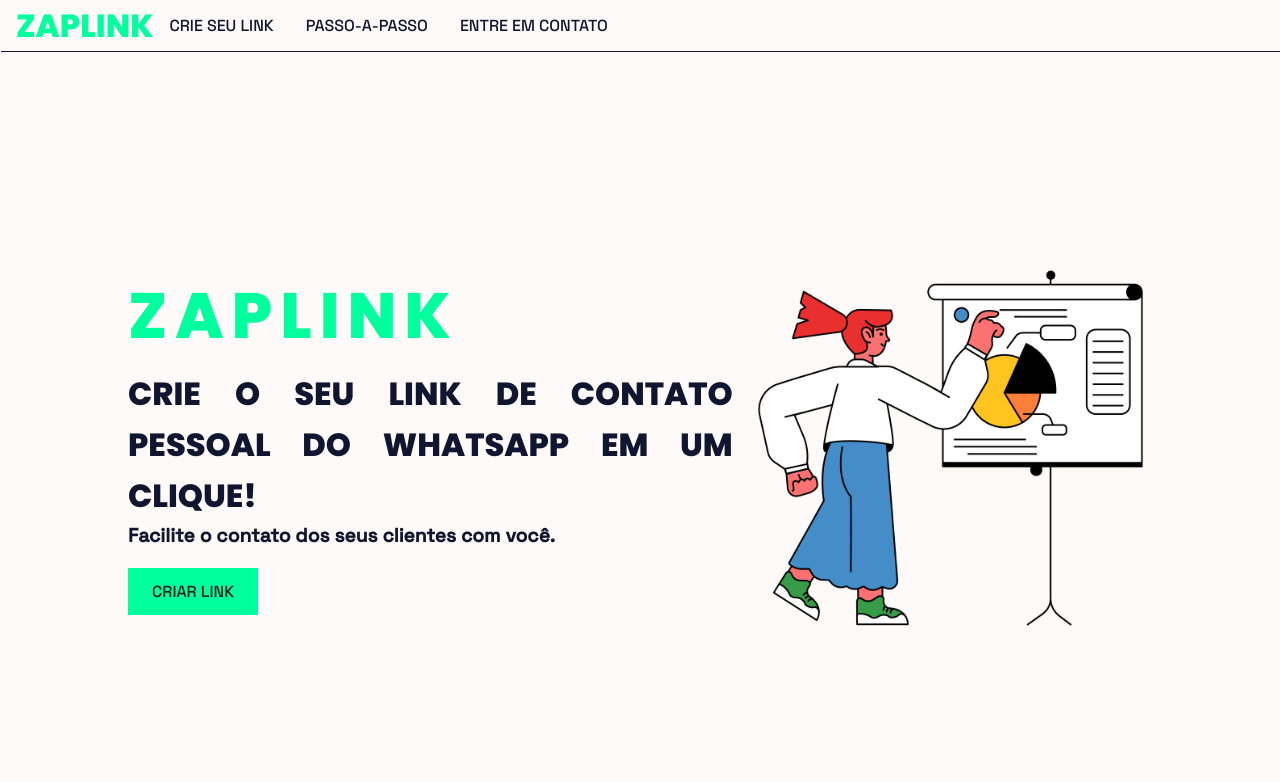
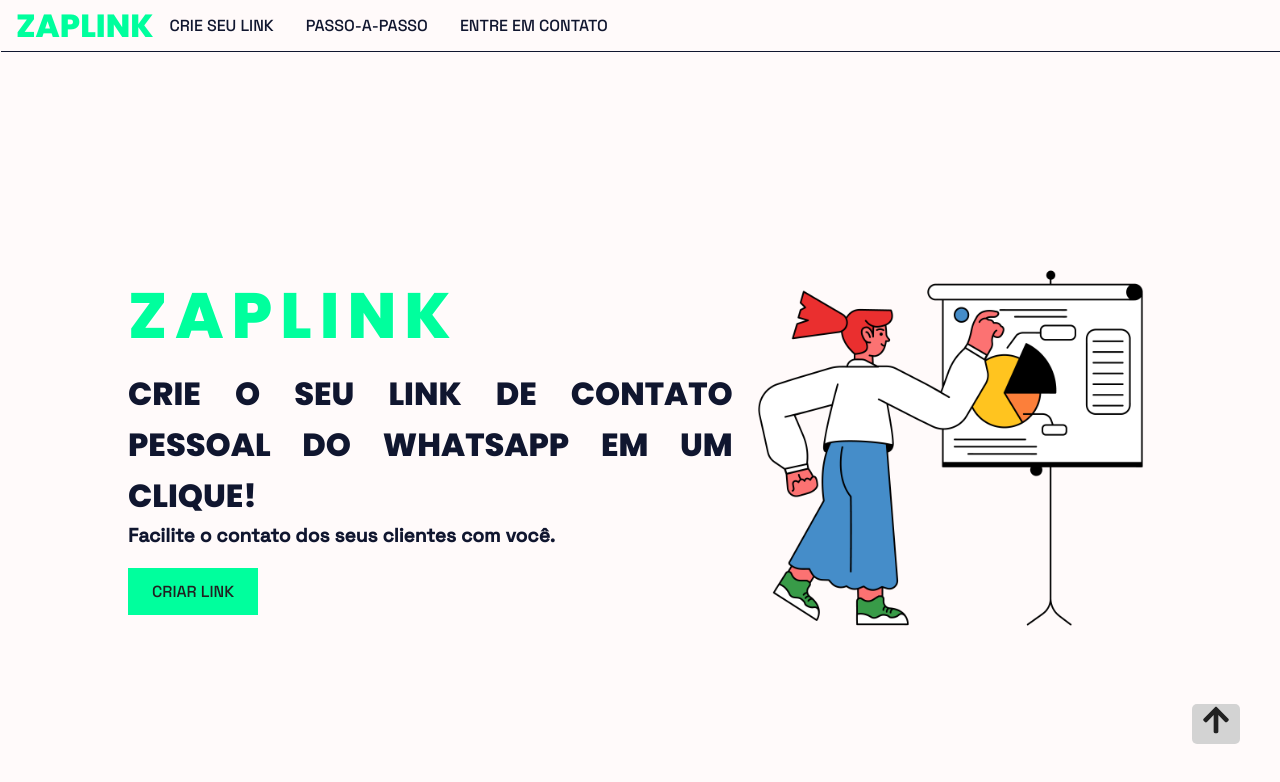
Before and after one commit to KennedyBarreto/zaplink, a React (Create React App) app: page / in a window 1280 px wide. Shown: the top 782 px of the page. Built offline with nearby package versions, Linux system fonts and the light colour scheme.

Commit message:
feat: add botão scroll-to-top & detalhes css

```diff
--- a/public/index.html
+++ b/public/index.html
@@ -6,7 +6,7 @@
     <meta name="theme-color" content="#000000" />
     <meta
       name="description"
-      content="Criador de links para whatsapp"
+      content="Criador de links de contato para whatsapp"
     />
     <!-- Google Fonts -->
     <link rel="preconnect" href="https://fonts.googleapis.com">
@@ -17,7 +17,7 @@
     <!-- Splitbee Analytics -->
     <script async src="https://cdn.splitbee.io/sb.js"></script>
     <!-- SPlitbee Analytics -->
-    <link rel="apple-touch-icon" href="%PUBLIC_URL%/logo192.png" />
+    <link rel="icon" href="%PUBLIC_URL%/whatsapp.png" />
     <!--
       manifest.json provides metadata used when your web app is installed on a
       user's mobile device or desktop. See https://developers.google.com/web/fundamentals/web-app-manifest/
--- a/src/App.js
+++ b/src/App.js
@@ -4,7 +4,6 @@
   BrowserRouter as
   BrowserRouter
 } from "react-router-dom";
-import Header from './components/Header';
 import './devices.min.css'
 
 function App() {
--- a/src/components/Footer.js
+++ b/src/components/Footer.js
@@ -13,7 +13,7 @@
             </div>
             <div className="endNote">
             <div>
-    <p>COMHUB 2023 &copy. Todos os direitos reservados</p>
+    <p>COMHUB 2023 &copy; Todos os direitos reservados</p>
 </div>
 <div>
     <p>Política de Privacidade. Termos e Condições. Documentação.</p>
--- a/src/components/Home.js
+++ b/src/components/Home.js
@@ -3,15 +3,20 @@
 import Form from "./Form";
 import Header from "./Header";
 import Steps from "./Steps";
+import ScrollButton from "./ScrollButton";
+
+
 
 export default function Home(){
      return(
         <>
             <div id="main" className="main" >
+
                 <Header/>
                 <Steps/>
-                <Form />
-                <Footer />
+                <Form/>
+                <Footer/>
+                <ScrollButton/>
             </div>
         </>
      )
--- /dev/null
+++ b/src/components/ScrollButton.js
@@ -0,0 +1,30 @@
+import React, { useEffect, useState } from "react";
+import { FaArrowUp } from "react-icons/fa";
+
+function ScrollButton(){
+
+
+
+    return (
+ <>
+            <a href="#header">
+            <button style={{
+                position: "fixed",
+                bottom: "40px",
+                right: "40px",
+                height: "40px",
+                width: "40px",
+                fontSize:"30px",
+                backgroundColor:"lightgrey",
+                display:"flex",
+  flexDirection: "row",
+  justifyContent: "center",
+  alignItems: "center",
+  borderRadius:"5px"
+            }}><div><FaArrowUp/></div></button> </a>
+            </>
+        )
+
+
+}
+export default ScrollButton;
```
Also changed, not shown: public/whatsapp.png (added).
